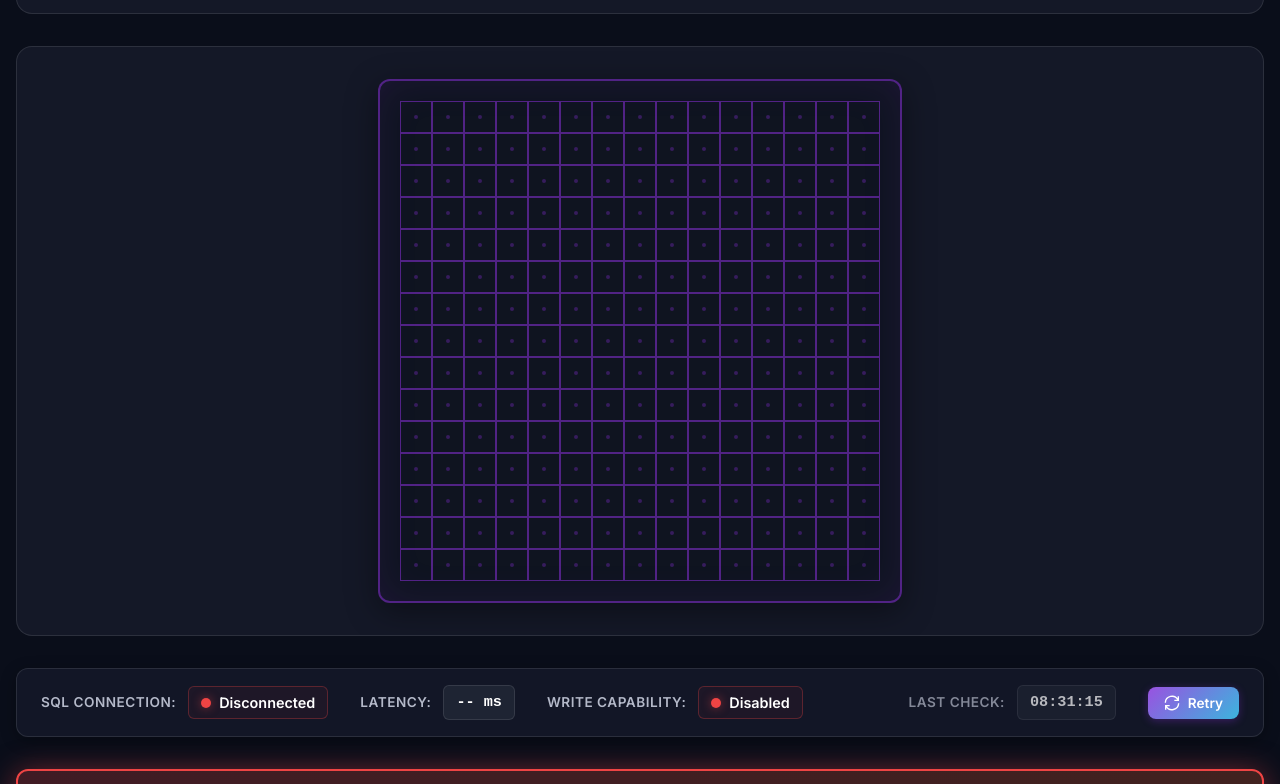
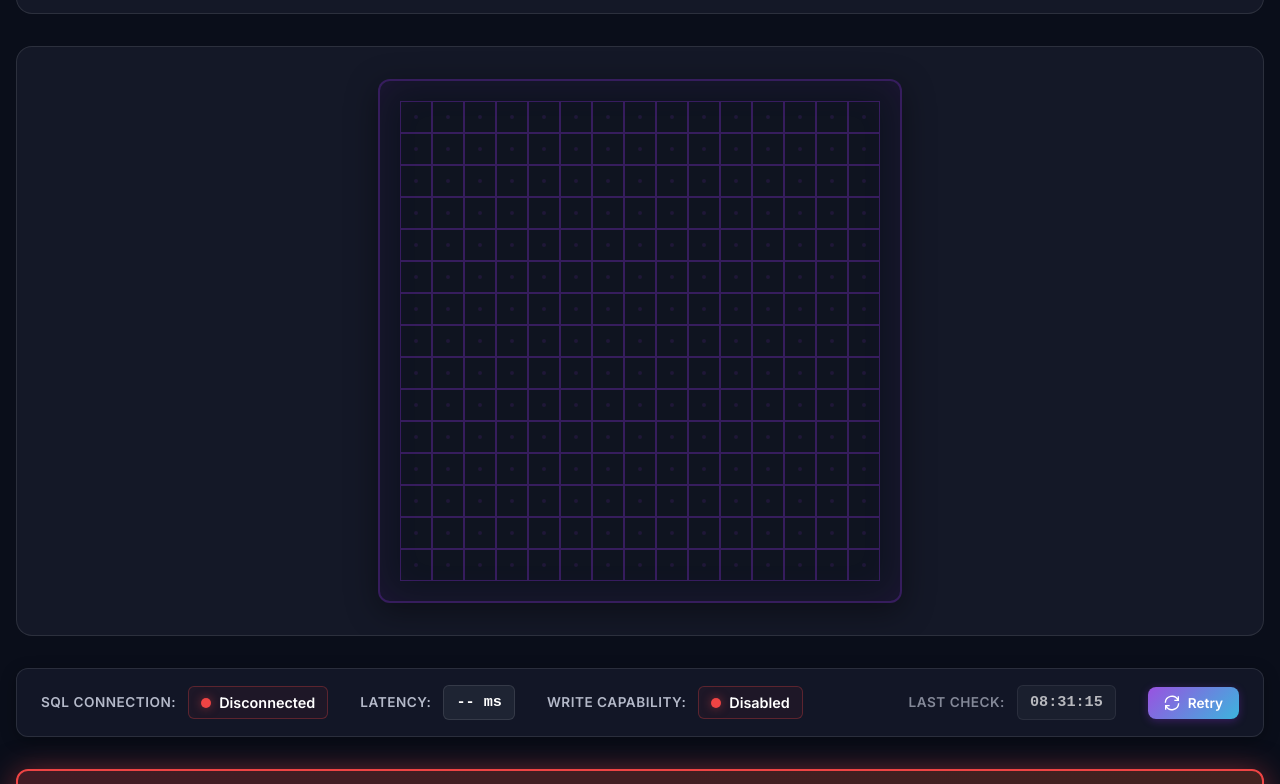
Before and after one commit to DeNNiiInc/Connect-5, a website: page index.html in a window 1280 px wide. Shown: the part 644-1428 px from the top of the page. Drawn offline with nearby package versions, Linux system fonts and the light colour scheme; no server answers.

Commit message:
UI: Refine grid line visibility (0.3) and dots (0.4)

```diff
--- a/styles.css
+++ b/styles.css
@@ -16,7 +16,7 @@
   --border-medium: rgba(255, 255, 255, 0.2);
   --success: #10b981;
   --danger: #ef4444;
-  --grid-line: rgba(147, 51, 234, 0.5);
+  --grid-line: rgba(147, 51, 234, 0.3);
   --grid-bg: #0f1420;
   --cell-hover: rgba(147, 51, 234, 0.1);
   --win-highlight: hsl(270, 70%, 60%);
@@ -342,7 +342,7 @@ body {
   height: 4px;
   background: var(--grid-line);
   border-radius: 50%;
-  opacity: 0.6;
+  opacity: 0.4;
 }
 
 .cell:hover:not(.occupied) {
```
